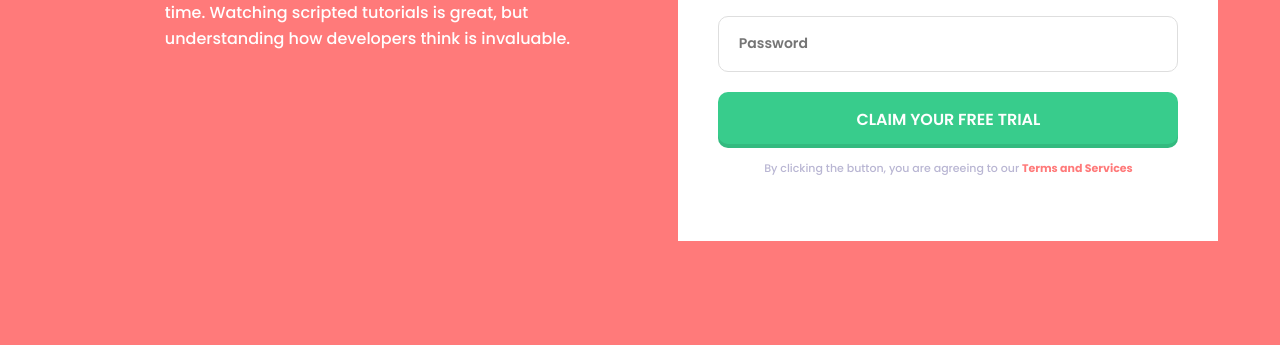
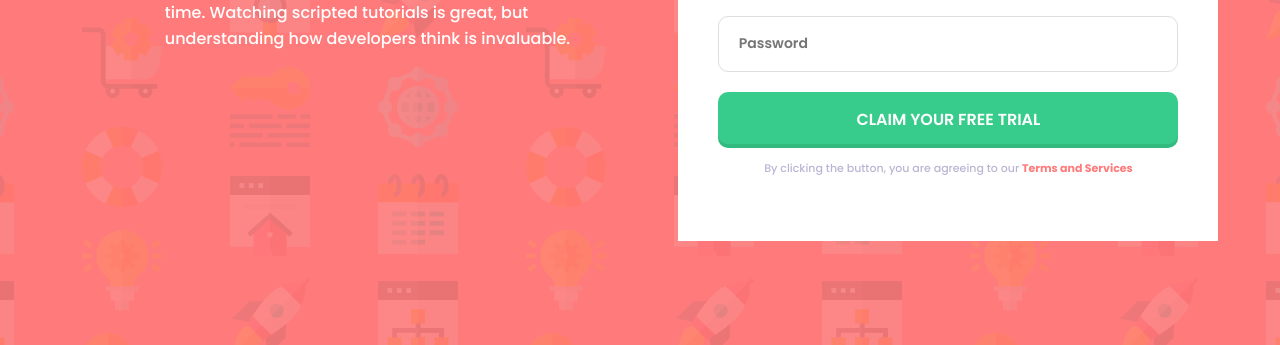
Before and after one commit to paulosantana95/landing-page-teste, a plain HTML site: page index.html in a window 1280 px wide. Shown: the part 455-800 px from the top of the page. Drawn offline with Linux system fonts and the light colour scheme; files that its build step writes are made by us from their sources; the site is published under a folder, as on GitHub Pages, so addresses that start at the root find nothing.

Commit message:
Update style.css

```diff
--- a/style.css
+++ b/style.css
@@ -50,7 +50,7 @@ body {
     font-size: 1rem;
     height: 100vh;
 
-    background: url('/assets/background-desktop.svg') center var(--red);
+    background: url('assets/background-desktop.svg') center var(--red);
     background-size: cover;
     -webkit-font-smoothing: smooth;
 }
```
